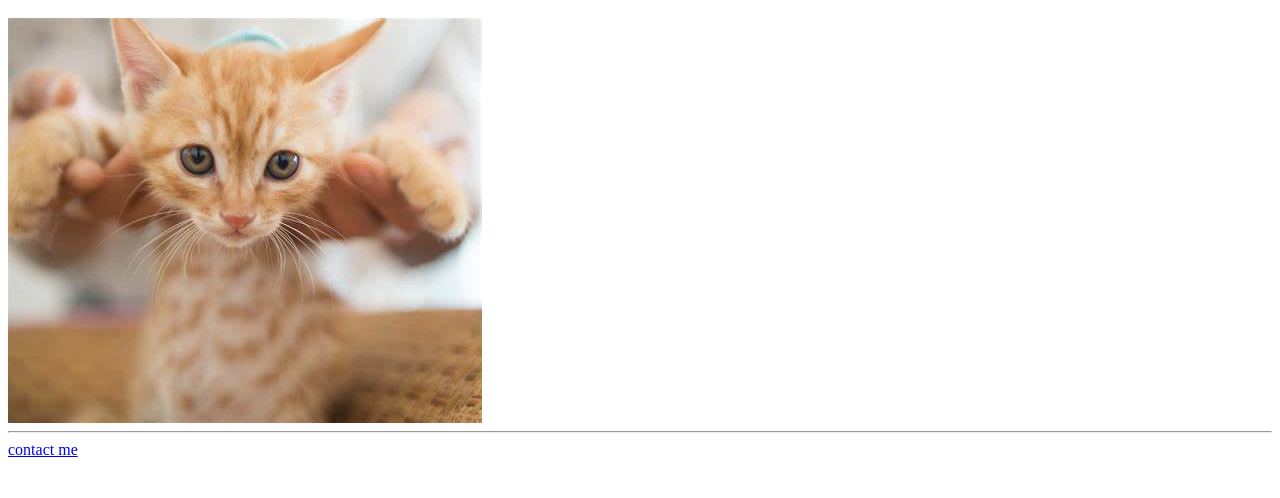
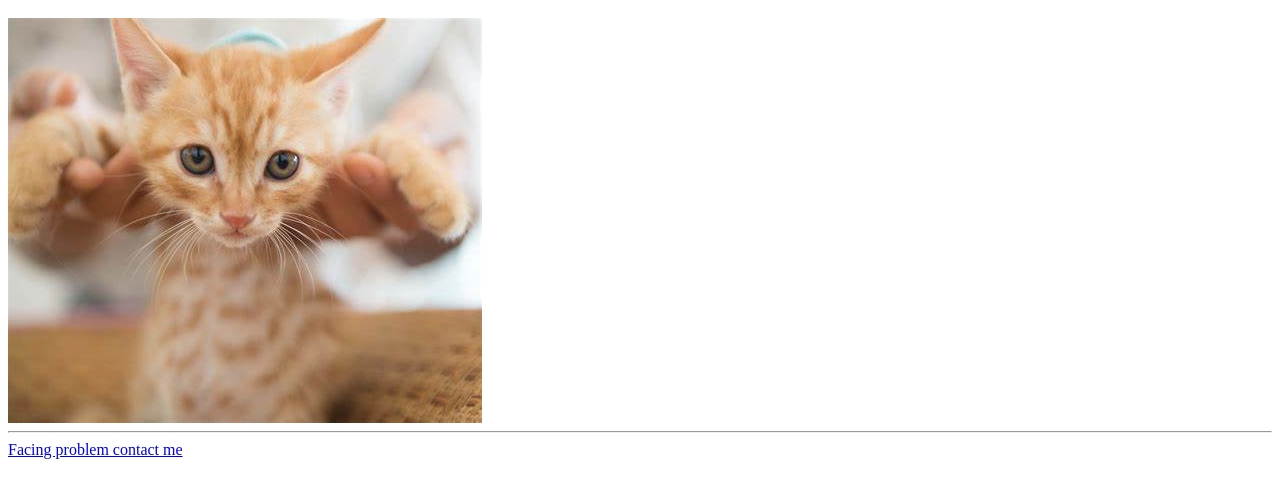
Before and after one commit to 13ayan/html-portfolio, a plain HTML site: page index.html in a window 1280 px wide. Shown: the part 48-546 px from the top of the page. Drawn offline with Linux system fonts and the light colour scheme.

Commit message:
Update index.html

```diff
--- a/index.html
+++ b/index.html
@@ -3,5 +3,5 @@
 
 <hr />
 
-<a href="./public/contact.html">contact me</a>
+<a href="./public/contact.html"> Facing problem contact me</a>
 <!-- Add a link to your contact me page here -->
```
